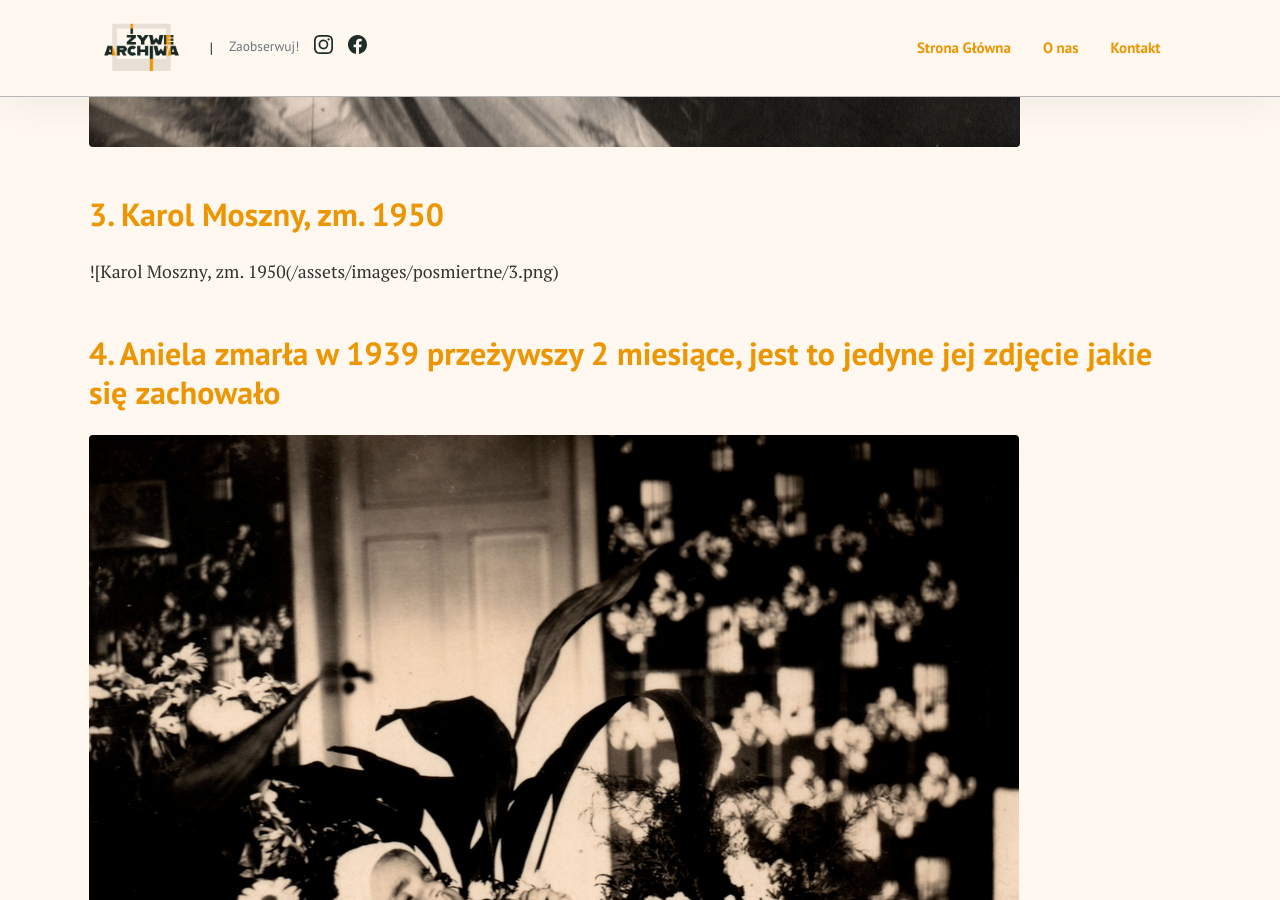
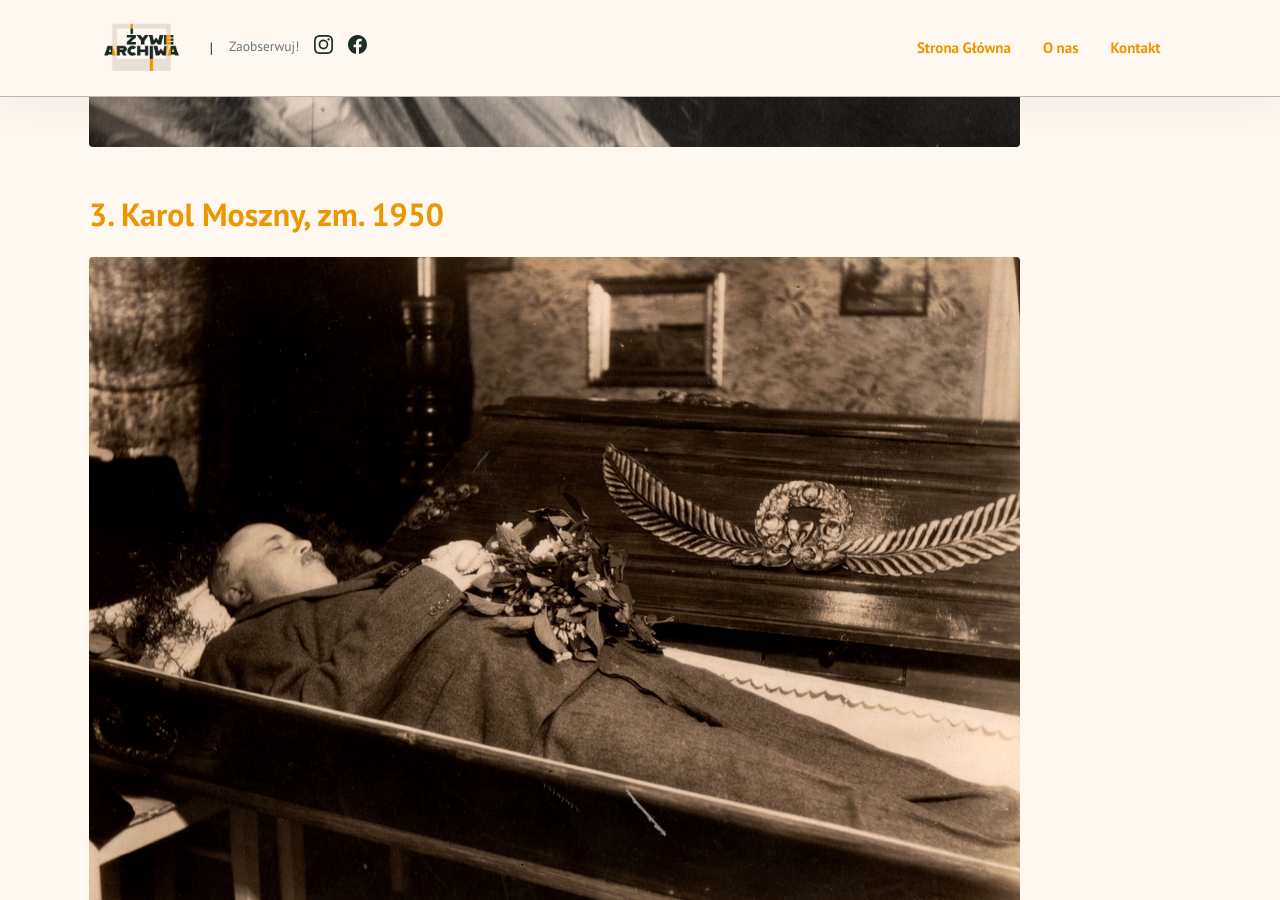
Before and after one commit to zywearchiwa/zywearchiwa.github.io, a Jekyll site: the page built from _posts/2023-11-10-ZdjeciaPosmiertne.md, in a window 1280 px wide and 900 px high, scrolled down 1796 px. Built offline with Jekyll 4.4.1, drawn with Linux system fonts in a browser that asks for light colours; some web fonts are replaced.

Commit message:
Update 2023-11-10-ZdjeciaPosmiertne.md

```diff
--- a/_posts/2023-11-10-ZdjeciaPosmiertne.md
+++ b/_posts/2023-11-10-ZdjeciaPosmiertne.md
@@ -18,7 +18,7 @@ Na zdjęciach kolejno:
 ## 2. Gertruda Moszny, była zakonnicą stąd można zauważyć welon na głowie jako symbol dziewicy, zm. 1957
 ![Gertruda Moszny](/assets/images/posmiertne/2.png)
 ## 3. Karol Moszny, zm. 1950
-![Karol Moszny, zm. 1950(/assets/images/posmiertne/3.png)
+![Karol Moszny, zm. 1950](/assets/images/posmiertne/3.png)
 ## 4. Aniela zmarła w 1939 przeżywszy 2 miesiące, jest to jedyne jej zdjęcie jakie się zachowało
 ![ Aniela zmarła w 1939](/assets/images/posmiertne/4.png)
 ## 5. Józef Śnietka, zmarły śmiercią tragiczną w stoczni, stąd widoczne na zdjęciu bandaże na głowie, 1976
```
